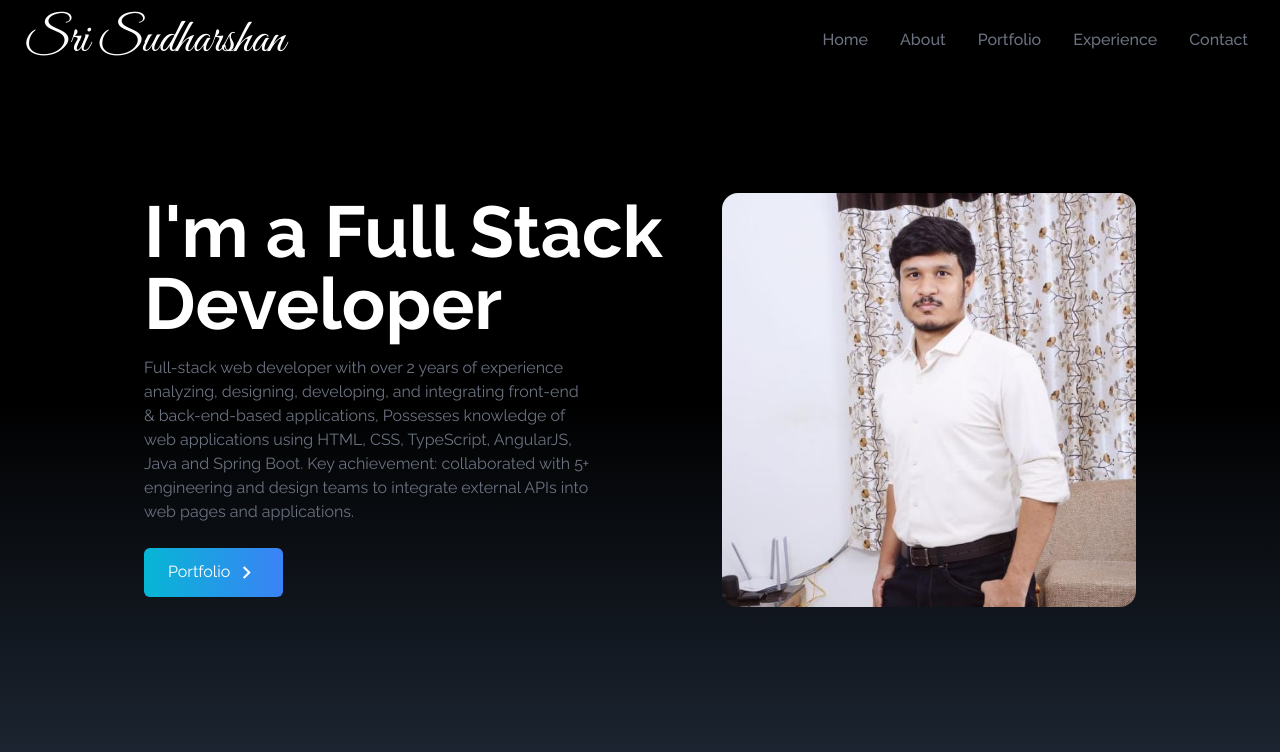
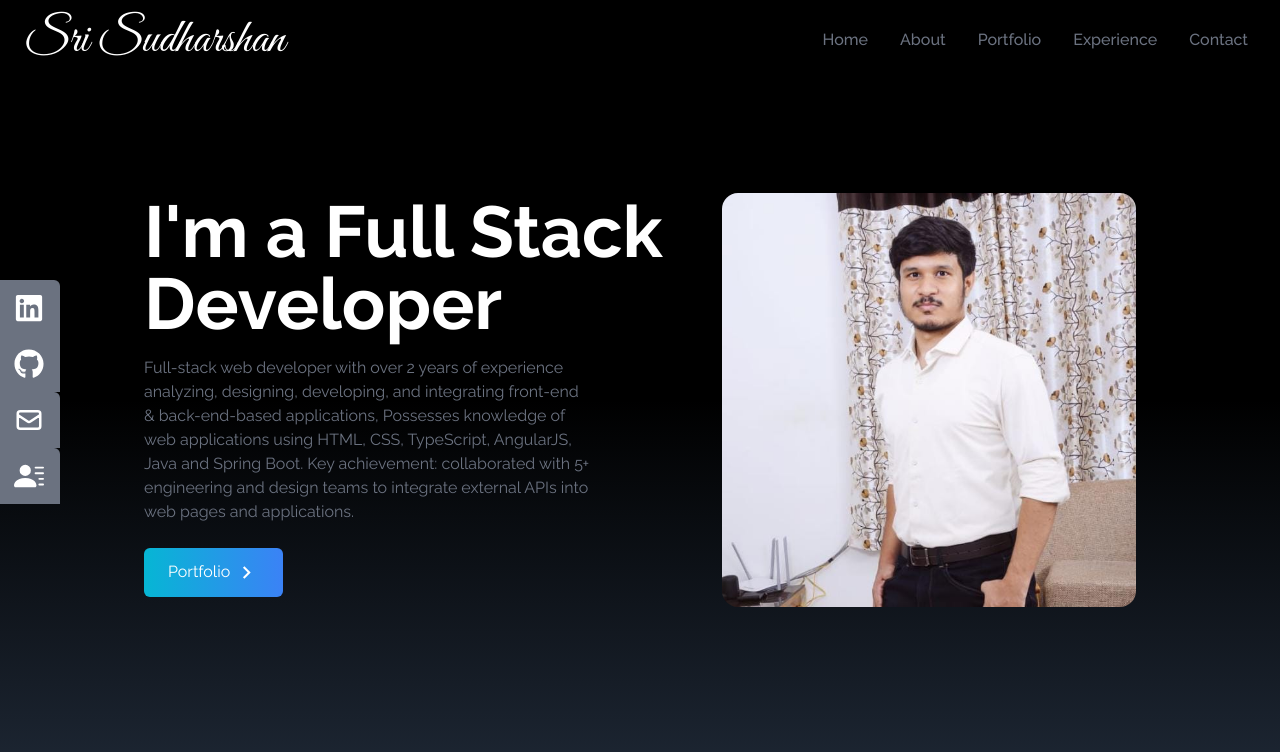
Before and after one commit to srisudharshan/My-Portfolio-Website, a React (Create React App) app: page / in a window 1280 px wide. Shown: the top 752 px of the page. Built offline with nearby package versions, Linux system fonts and the light colour scheme.

Commit message:
SocialLinks componenet completed

```diff
--- a/src/App.js
+++ b/src/App.js
@@ -8,7 +8,6 @@ function App() {
       <NavBar/>
       <Home/>
 
-
       <SocialLinks/>
     </div>
   );
--- a/src/components/SocialLinks.jsx
+++ b/src/components/SocialLinks.jsx
@@ -1,7 +1,7 @@
 import React from 'react'
-import { FaGithub,FaLinkedin } from 'react-icons/fa'
+import {FaGithub,FaLinkedin } from 'react-icons/fa'
 import {HiOutlineMail} from "react-icons/hi"
-import {BsFillPersonalLinesFill} from "react-icons/bs"
+import {BsFillPersonLinesFill} from "react-icons/bs"
 
 const SocialLinks = () => {
 
@@ -18,7 +18,7 @@ const SocialLinks = () => {
         {
             id:2,
             child:(
-                <>GitHub <FaLinkedin size={30}/>
+                <>GitHub <FaGithub size={30}/>
                 </>
             ),
             href: 'https://github.com',
@@ -35,7 +35,7 @@ const SocialLinks = () => {
         {
             id:4,
             child:(
-                <>Resume <BsFillPersonalLinesFill size={30}/>
+                <>Resume <BsFillPersonLinesFill size={30}/>
                 </>
             ),
             href: '/SriSudharshanResume.pdf',
@@ -45,17 +45,21 @@ const SocialLinks = () => {
     ]
 
   return (
-    <div className='flex flex-col top-[35%] left-0 fixed'>
+    <div className='hidden lg:flex flex-col top-[35%] left-0 fixed'>
         <ul>
-        {links.map(({id,child,href,download})=>{
-                <li key={id} className='flex justify-between items-center w-40 h-14 px-4 bg-gray-500 ml-[-100px]
-                hover:ml-[10px] hover:rounded-md duration-300'>
-                 <a href="" className='flex justify-between items-center w-full text-white'>
-                    <>LinkedIn <FaLinkedin size={30}/>
-                    </>
+        {links.map(({id,child,href,download,style})=>(
+                <li key={id}
+                className={"flex justify-between items-center w-40 h-14 px-4 bg-gray-500 ml-[-100px] hover:ml-[10px] hover:rounded-md duration-300"
+                + " " +
+                style }>
+                 <a href={href} className='flex justify-between items-center w-full text-white'
+                 download={download}
+                 target='_blank'
+                 rel="noreferrer">
+                    {child}
                  </a>
                 </li>
-            })}
+            ))}
 
         </ul>
     </div>
```
